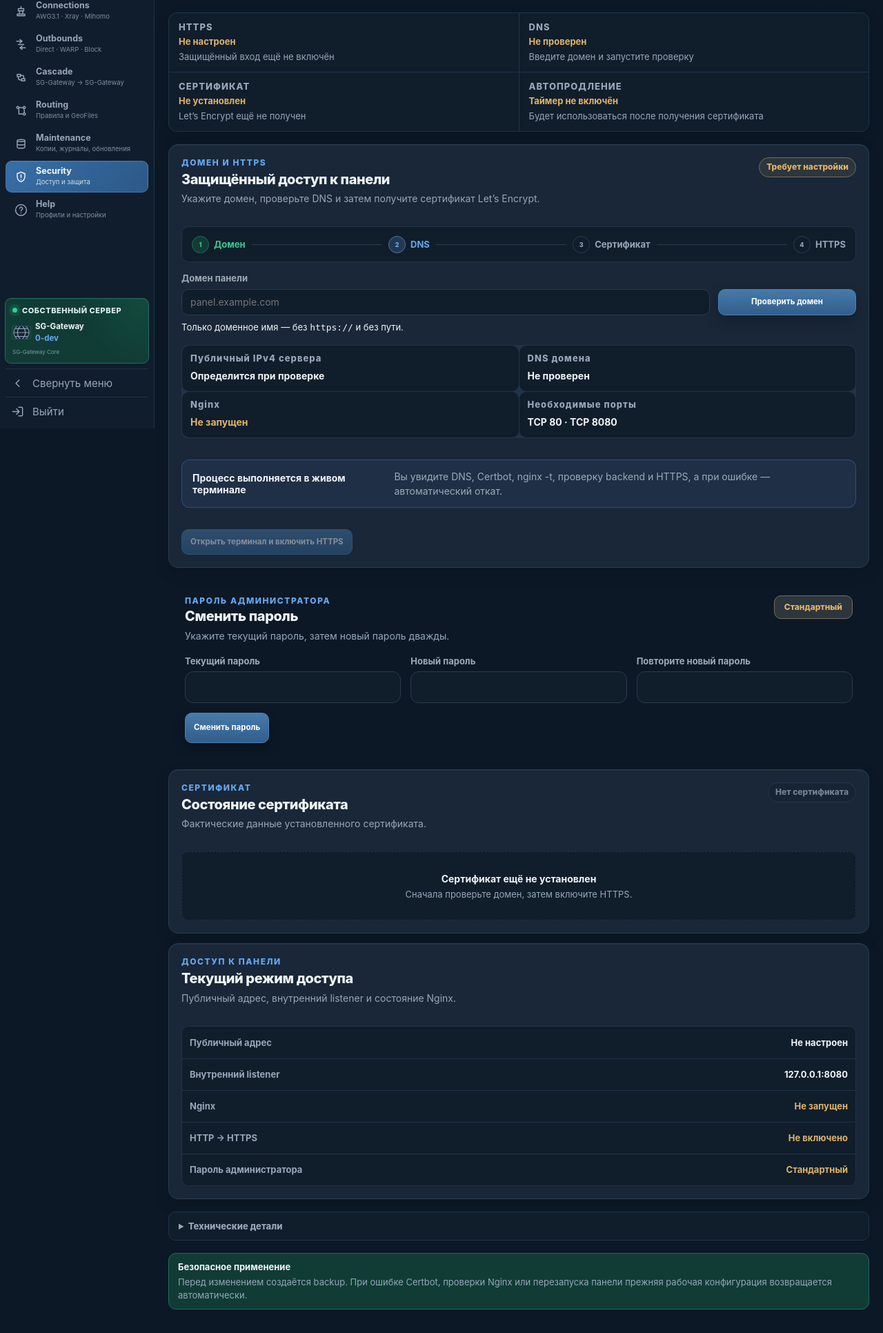
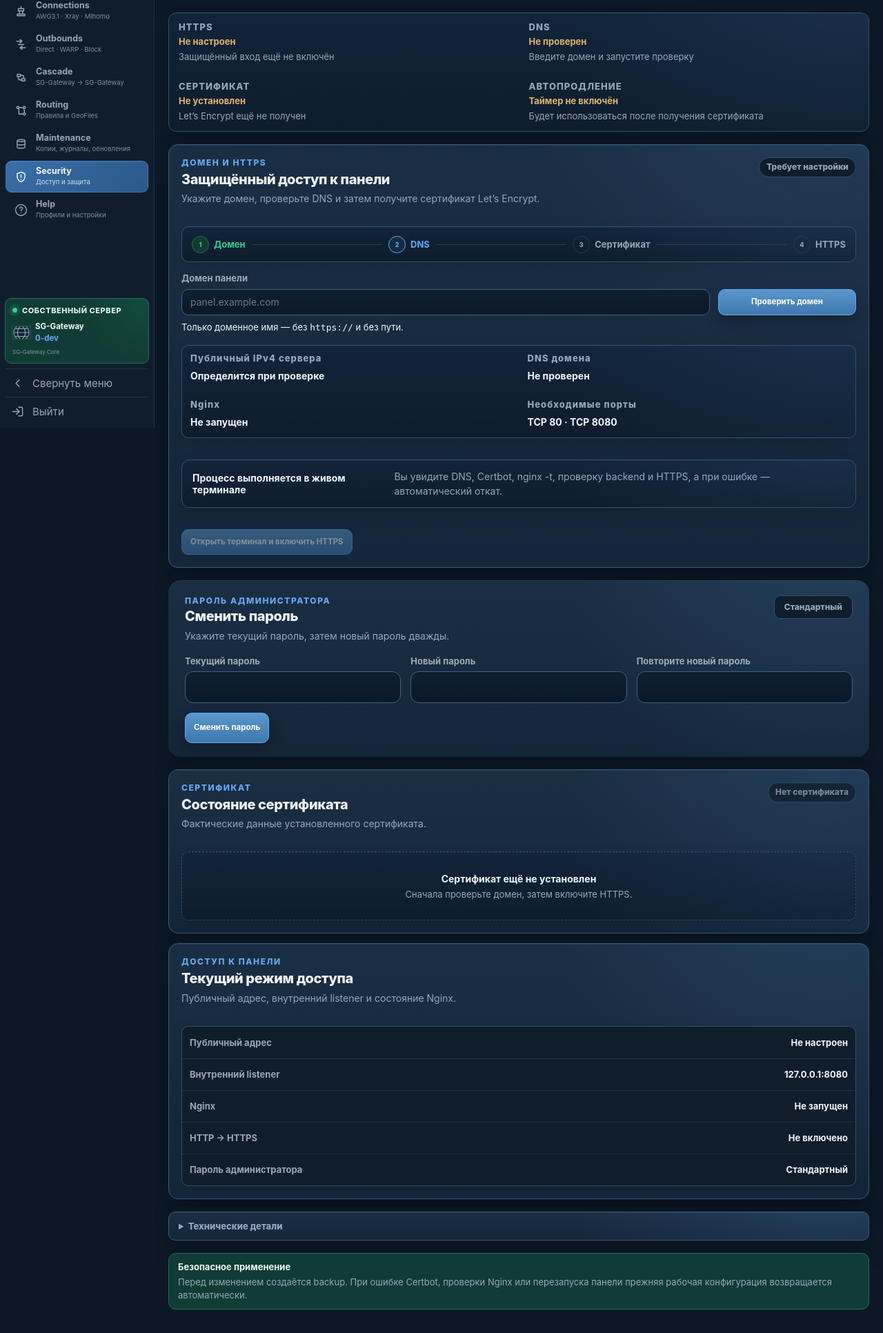
Before and after one commit to s-gor/sg-gateway-v23, a Flask app: page /security in a window 1280 px wide. Shown: the part 179-2111 px from the top of the page at 69% size. Run offline with Flask 3, Linux system fonts and the light colour scheme; the visitor is signed in with stand-in values (Sample User, id 1); data comes from the database, SQL or seed files in the repository; data that the repository does not hold is empty; some libraries are stand-ins or nearby versions.

Commit message:
23.02 Security: mirror Connections graphite palette and depth

```diff
--- a/app/web/static/sg-connections-dark-classic-v1.css
+++ b/app/web/static/sg-connections-dark-classic-v1.css
@@ -1,7 +1,7 @@
 /* SG-Gateway 022.04 · Connections classic dark restoration.
    Dark only. Reuses the original SG Graphite palette while preserving current geometry. */
 
-html[data-theme="dark"] body:is(.page-connections, .page-cascade) {
+html[data-theme="dark"] body:is(.page-connections, .page-cascade, .page-security) {
   --sg-bg: #0c1826;
   --sg-sidebar: #101d2c;
   --sg-topbar: #0d1a28;
@@ -43,15 +43,15 @@ html[data-theme="dark"] body:is(.page-connections, .page-cascade) #xray-xmux .xm
     0 16px 38px rgba(0, 0, 0, .15);
 }
 
-html[data-theme="dark"] body:is(.page-connections, .page-cascade) .cnv1-endpoint-card,
-html[data-theme="dark"] body:is(.page-connections, .page-cascade) .xps2-selection,
-html[data-theme="dark"] body:is(.page-connections, .page-cascade) .xps2-parameters,
-html[data-theme="dark"] body:is(.page-connections, .page-cascade) .cnv1-advanced {
+html[data-theme="dark"] body:is(.page-connections, .page-cascade, .page-security) .cnv1-endpoint-card,
+html[data-theme="dark"] body:is(.page-connections, .page-cascade, .page-security) .xps2-selection,
+html[data-theme="dark"] body:is(.page-connections, .page-cascade, .page-security) .xps2-parameters,
+html[data-theme="dark"] body:is(.page-connections, .page-cascade, .page-security) .cnv1-advanced {
   border-color: #2a3c50;
   background: #101d2b;
 }
 
-html[data-theme="dark"] body:is(.page-connections, .page-cascade) :is(
+html[data-theme="dark"] body:is(.page-connections, .page-cascade, .page-security) :is(
   .cnv1-kicker,
   .cnv1-card-kicker,
   .xps2-choice-topline
@@ -92,37 +92,37 @@ html[data-theme="dark"] body:is(.page-connections, .page-cascade) .xps2-selector
     0 8px 22px rgba(0, 0, 0, .10);
 }
 
-html[data-theme="dark"] body:is(.page-connections, .page-cascade) .xps2-choice-status {
+html[data-theme="dark"] body:is(.page-connections, .page-cascade, .page-security) .xps2-choice-status {
   border-color: #2a3c50;
   background: #101d2b;
   color: #96a7ba;
 }
 
-html[data-theme="dark"] body:is(.page-connections, .page-cascade) .xps2-choice-status.active {
+html[data-theme="dark"] body:is(.page-connections, .page-cascade, .page-security) .xps2-choice-status.active {
   border-color: #216e5c;
   background: #103c35;
   color: #31cf91;
 }
 
-html[data-theme="dark"] body:is(.page-connections, .page-cascade) .xps2-parameter-row {
+html[data-theme="dark"] body:is(.page-connections, .page-cascade, .page-security) .xps2-parameter-row {
   border-color: #2a3c50;
   background: linear-gradient(180deg, #192a3c 0%, #172637 100%);
   box-shadow: inset 0 1px 0 rgba(255, 255, 255, .018);
 }
 
-html[data-theme="dark"] body:is(.page-connections, .page-cascade) .xps2-parameter-title > strong,
-html[data-theme="dark"] body:is(.page-connections, .page-cascade) .xps2-section-head h3,
-html[data-theme="dark"] body:is(.page-connections, .page-cascade) .xmux1-head h2 {
+html[data-theme="dark"] body:is(.page-connections, .page-cascade, .page-security) .xps2-parameter-title > strong,
+html[data-theme="dark"] body:is(.page-connections, .page-cascade, .page-security) .xps2-section-head h3,
+html[data-theme="dark"] body:is(.page-connections, .page-cascade, .page-security) .xmux1-head h2 {
   color: #f1f5f9;
 }
 
-html[data-theme="dark"] body:is(.page-connections, .page-cascade) .xps2-parameter-title > span,
-html[data-theme="dark"] body:is(.page-connections, .page-cascade) .xps2-section-head p,
-html[data-theme="dark"] body:is(.page-connections, .page-cascade) .xmux1-head p {
+html[data-theme="dark"] body:is(.page-connections, .page-cascade, .page-security) .xps2-parameter-title > span,
+html[data-theme="dark"] body:is(.page-connections, .page-cascade, .page-security) .xps2-section-head p,
+html[data-theme="dark"] body:is(.page-connections, .page-cascade, .page-security) .xmux1-head p {
   color: #96a7ba;
 }
 
-html[data-theme="dark"] body:is(.page-connections, .page-cascade) :is(
+html[data-theme="dark"] body:is(.page-connections, .page-cascade, .page-security) :is(
   .xps2-parameter-row input,
   .xps2-parameter-row select,
   .xps2-salamander-secret input,
@@ -134,7 +134,7 @@ html[data-theme="dark"] body:is(.page-connections, .page-cascade) :is(
   box-shadow: inset 0 1px 2px rgba(0, 0, 0, .16) !important;
 }
 
-html[data-theme="dark"] body:is(.page-connections, .page-cascade) :is(
+html[data-theme="dark"] body:is(.page-connections, .page-cascade, .page-security) :is(
   .xps2-parameter-row input,
   .xps2-parameter-row select,
   .xps2-salamander-secret input,
@@ -198,28 +198,28 @@ html[data-theme="dark"] body:is(.page-connections, .page-cascade) #xray-xmux .xm
     0 6px 16px rgba(0, 0, 0, .15) !important;
 }
 
-html[data-theme="dark"] body:is(.page-connections, .page-cascade) #xray-xmux .xmux1-mode input:focus-visible + span {
+html[data-theme="dark"] body:is(.page-connections, .page-cascade, .page-security) #xray-xmux .xmux1-mode input:focus-visible + span {
   outline: 2px solid #7fb9f4 !important;
   outline-offset: 2px;
 }
 
-html[data-theme="dark"] body:is(.page-connections, .page-cascade) #xray-xmux .xmux1-extra {
+html[data-theme="dark"] body:is(.page-connections, .page-cascade, .page-security) #xray-xmux .xmux1-extra {
   border-color: #2a3c50;
   background: #101d2b;
 }
 
-html[data-theme="dark"] body:is(.page-connections, .page-cascade) #xray-xmux .xmux1-extra summary {
+html[data-theme="dark"] body:is(.page-connections, .page-cascade, .page-security) #xray-xmux .xmux1-extra summary {
   color: #f1f5f9;
 }
 
-html[data-theme="dark"] body:is(.page-connections, .page-cascade) #xray-xmux .xmux1-dialog {
+html[data-theme="dark"] body:is(.page-connections, .page-cascade, .page-security) #xray-xmux .xmux1-dialog {
   border-color: #34506b !important;
   background: #192738 !important;
   color: #f1f5f9 !important;
   box-shadow: 0 26px 72px rgba(0, 0, 0, .48) !important;
 }
 
-html[data-theme="dark"] body:is(.page-connections, .page-cascade) #xray-xmux :is(
+html[data-theme="dark"] body:is(.page-connections, .page-cascade, .page-security) #xray-xmux :is(
   .xmux1-dialog-grid > div,
   .xmux1-dialog-json
 ) {
@@ -245,7 +245,7 @@ html[data-theme="dark"] body:is(.page-connections, .page-cascade) #xray-xmux .xm
     0 15px 36px rgba(0, 0, 0, .18) !important;
 }
 
-html[data-theme="dark"] body:is(.page-connections, .page-cascade) :is(
+html[data-theme="dark"] body:is(.page-connections, .page-cascade, .page-security) :is(
   .xps2-selection,
   .xps2-parameters,
   .cnv1-endpoint-card,
@@ -271,27 +271,27 @@ html[data-theme="dark"] body:is(.page-connections, .page-cascade) .xps2-paramete
   transition: border-color .16s ease, background .16s ease, box-shadow .16s ease;
 }
 
-html[data-theme="dark"] body:is(.page-connections, .page-cascade) .xps2-parameter-row:hover {
+html[data-theme="dark"] body:is(.page-connections, .page-cascade, .page-security) .xps2-parameter-row:hover {
   border-color: #4979a5 !important;
   background:
     radial-gradient(circle at 100% -12%, rgba(101, 169, 243, .16), transparent 36%),
     linear-gradient(180deg, #203851 0%, #192e45 100%) !important;
 }
 
-html[data-theme="dark"] body:is(.page-connections, .page-cascade) .xps2-parameter-title > strong {
+html[data-theme="dark"] body:is(.page-connections, .page-cascade, .page-security) .xps2-parameter-title > strong {
   color: #f6f9fc !important;
 }
 
-html[data-theme="dark"] body:is(.page-connections, .page-cascade) .xps2-parameter-title > span {
+html[data-theme="dark"] body:is(.page-connections, .page-cascade, .page-security) .xps2-parameter-title > span {
   color: #8fb2d2 !important;
 }
 
-html[data-theme="dark"] body:is(.page-connections, .page-cascade) .xps2-parameter-row > label > span,
-html[data-theme="dark"] body:is(.page-connections, .page-cascade) .xps2-salamander-secret > label > span {
+html[data-theme="dark"] body:is(.page-connections, .page-cascade, .page-security) .xps2-parameter-row > label > span,
+html[data-theme="dark"] body:is(.page-connections, .page-cascade, .page-security) .xps2-salamander-secret > label > span {
   color: #a6bfd7 !important;
 }
 
-html[data-theme="dark"] body:is(.page-connections, .page-cascade) :is(
+html[data-theme="dark"] body:is(.page-connections, .page-cascade, .page-security) :is(
   .xps2-parameter-row input,
   .xps2-parameter-row select,
   .xps2-salamander-secret input,
@@ -305,7 +305,7 @@ html[data-theme="dark"] body:is(.page-connections, .page-cascade) :is(
     inset 0 0 0 1px rgba(126, 181, 231, .025) !important;
 }
 
-html[data-theme="dark"] body:is(.page-connections, .page-cascade) :is(
+html[data-theme="dark"] body:is(.page-connections, .page-cascade, .page-security) :is(
   .xps2-parameter-row input,
   .xps2-parameter-row select,
   .xps2-salamander-secret input,
@@ -314,7 +314,7 @@ html[data-theme="dark"] body:is(.page-connections, .page-cascade) :is(
   border-color: #4a79a5 !important;
 }
 
-html[data-theme="dark"] body:is(.page-connections, .page-cascade) :is(
+html[data-theme="dark"] body:is(.page-connections, .page-cascade, .page-security) :is(
   .xps2-parameter-row input,
   .xps2-parameter-row select,
   .xps2-salamander-secret input,
@@ -348,7 +348,7 @@ html[data-theme="dark"] body:is(.page-connections, .page-cascade) .xps2-salamand
     0 5px 16px rgba(0, 0, 0, .18) !important;
 }
 
-html[data-theme="dark"] body:is(.page-connections, .page-cascade) :is(
+html[data-theme="dark"] body:is(.page-connections, .page-cascade, .page-security) :is(
   .xps2-salamander-buttons .button:not(.primary),
   .xps2-actions .button:not(.primary)
 ) {
@@ -357,7 +357,7 @@ html[data-theme="dark"] body:is(.page-connections, .page-cascade) :is(
   color: #eef5fb !important;
 }
 
-html[data-theme="dark"] body:is(.page-connections, .page-cascade) :is(
+html[data-theme="dark"] body:is(.page-connections, .page-cascade, .page-security) :is(
   .xps2-salamander-buttons .button:not(.primary),
   .xps2-actions .button:not(.primary)
 ):hover:not(:disabled) {
@@ -373,17 +373,155 @@ html[data-theme="dark"] body:is(.page-connections, .page-cascade) .xps2-actions
     0 7px 18px rgba(0, 0, 0, .22) !important;
 }
 
-html[data-theme="dark"] body:is(.page-connections, .page-cascade) #xray-xmux .xmux1-mode > span {
+html[data-theme="dark"] body:is(.page-connections, .page-cascade, .page-security) #xray-xmux .xmux1-mode > span {
   border-color: #3a6083 !important;
   background:
     radial-gradient(circle at 100% 0, rgba(101, 169, 243, .07), transparent 42%),
     linear-gradient(180deg, #193049 0%, #112338 100%) !important;
 }
 
-html[data-theme="dark"] body:is(.page-connections, .page-cascade) #xray-xmux .xmux1-mode input:checked + span {
+html[data-theme="dark"] body:is(.page-connections, .page-cascade, .page-security) #xray-xmux .xmux1-mode input:checked + span {
   border-color: #69b1f4 !important;
   background:
     radial-gradient(circle at 100% 0, rgba(101, 169, 243, .16), transparent 44%),
     linear-gradient(180deg, #28527a 0%, #1d3f61 100%) !important;
   color: #ffffff !important;
 }
+
+
+/* Security uses the same dark graphite / blue-glass hierarchy as Connections. */
+html[data-theme="dark"] body.page-security :is(
+  .secv2-workflow,
+  .secv2-password-card,
+  .secv2-card,
+  .secv2-tech
+) {
+  border-color: #355a7c !important;
+  background:
+    radial-gradient(circle at 94% -18%, rgba(101, 169, 243, .13), transparent 38%),
+    linear-gradient(180deg, #1a2e43 0%, #15263a 100%) !important;
+  box-shadow:
+    inset 0 1px 0 rgba(173, 211, 247, .07),
+    0 15px 36px rgba(0, 0, 0, .18) !important;
+}
+
+html[data-theme="dark"] body.page-security :is(
+  .secv2-summary,
+  .secv2-progress,
+  .secv2-checks,
+  .secv2-result,
+  .secv2-list,
+  .secv2-compact-empty,
+  .secv2-tech section,
+  .secv2-live-note,
+  .xray-studio-actions
+) {
+  border-color: #2f506f !important;
+  background:
+    radial-gradient(circle at 96% -22%, rgba(101, 169, 243, .08), transparent 40%),
+    linear-gradient(180deg, #12243a 0%, #0e1d2d 100%) !important;
+  box-shadow:
+    inset 0 1px 0 rgba(173, 211, 247, .045),
+    0 8px 24px rgba(0, 0, 0, .10) !important;
+}
+
+html[data-theme="dark"] body.page-security .secv2-summary article,
+html[data-theme="dark"] body.page-security .secv2-checks > div {
+  background: transparent !important;
+}
+
+html[data-theme="dark"] body.page-security :is(
+  .ts2-kicker,
+  .secv2-kicker
+) {
+  color: #65a9f3 !important;
+}
+
+html[data-theme="dark"] body.page-security :is(
+  .secv2-card-head h2,
+  .secv2-checks strong,
+  .secv2-result strong,
+  .secv2-list dd,
+  .secv2-compact-empty strong,
+  .secv2-tech code
+) {
+  color: #f1f5f9 !important;
+}
+
+html[data-theme="dark"] body.page-security :is(
+  .secv2-card-head p,
+  .secv2-summary small,
+  .secv2-result span,
+  .secv2-list dt,
+  .secv2-compact-empty span,
+  .secv2-tech span,
+  .secv2-live-note span,
+  .xray-studio-actions span
+) {
+  color: #96a7ba !important;
+}
+
+html[data-theme="dark"] body.page-security :is(
+  .secv2-domain-form input,
+  .secv2-password-form input,
+  .secv2-tech input,
+  .secv2-tech select,
+  .secv2-tech textarea
+) {
+  border-color: #3c6388 !important;
+  background: linear-gradient(180deg, #0f2032 0%, #0b1826 100%) !important;
+  color: #f5f8fb !important;
+  box-shadow:
+    inset 0 1px 2px rgba(0, 0, 0, .28),
+    inset 0 0 0 1px rgba(126, 181, 231, .025) !important;
+}
+
+html[data-theme="dark"] body.page-security :is(
+  .secv2-domain-form input,
+  .secv2-password-form input,
+  .secv2-tech input,
+  .secv2-tech select,
+  .secv2-tech textarea
+):hover {
+  border-color: #4a79a5 !important;
+}
+
+html[data-theme="dark"] body.page-security :is(
+  .secv2-domain-form input,
+  .secv2-password-form input,
+  .secv2-tech input,
+  .secv2-tech select,
+  .secv2-tech textarea
+):focus {
+  border-color: #69b1f4 !important;
+  outline: 0 !important;
+  box-shadow:
+    0 0 0 2px rgba(101, 169, 243, .20),
+    0 0 18px rgba(73, 137, 199, .08),
+    inset 0 1px 2px rgba(0, 0, 0, .25) !important;
+}
+
+html[data-theme="dark"] body.page-security .secv2-pill {
+  border-color: #2f506f !important;
+  background: #101d2b !important;
+  color: #96a7ba !important;
+}
+
+html[data-theme="dark"] body.page-security .secv2-pill.ok {
+  border-color: #216e5c !important;
+  background: #103c35 !important;
+  color: #31cf91 !important;
+  box-shadow: inset 0 0 0 1px rgba(49, 207, 145, .06) !important;
+}
+
+html[data-theme="dark"] body.page-security .secv2-progress .current i {
+  border-color: #65a9f3 !important;
+  background: #142c43 !important;
+  color: #65a9f3 !important;
+}
+
+html[data-theme="dark"] body.page-security .secv2-progress .done i {
+  border-color: #216e5c !important;
+  background: #103c35 !important;
+  color: #31cf91 !important;
+}
```
Also changed, not shown: other parts of app/web/static/sg-connections-dark-classic-v1.css (+24 -24 lines).
